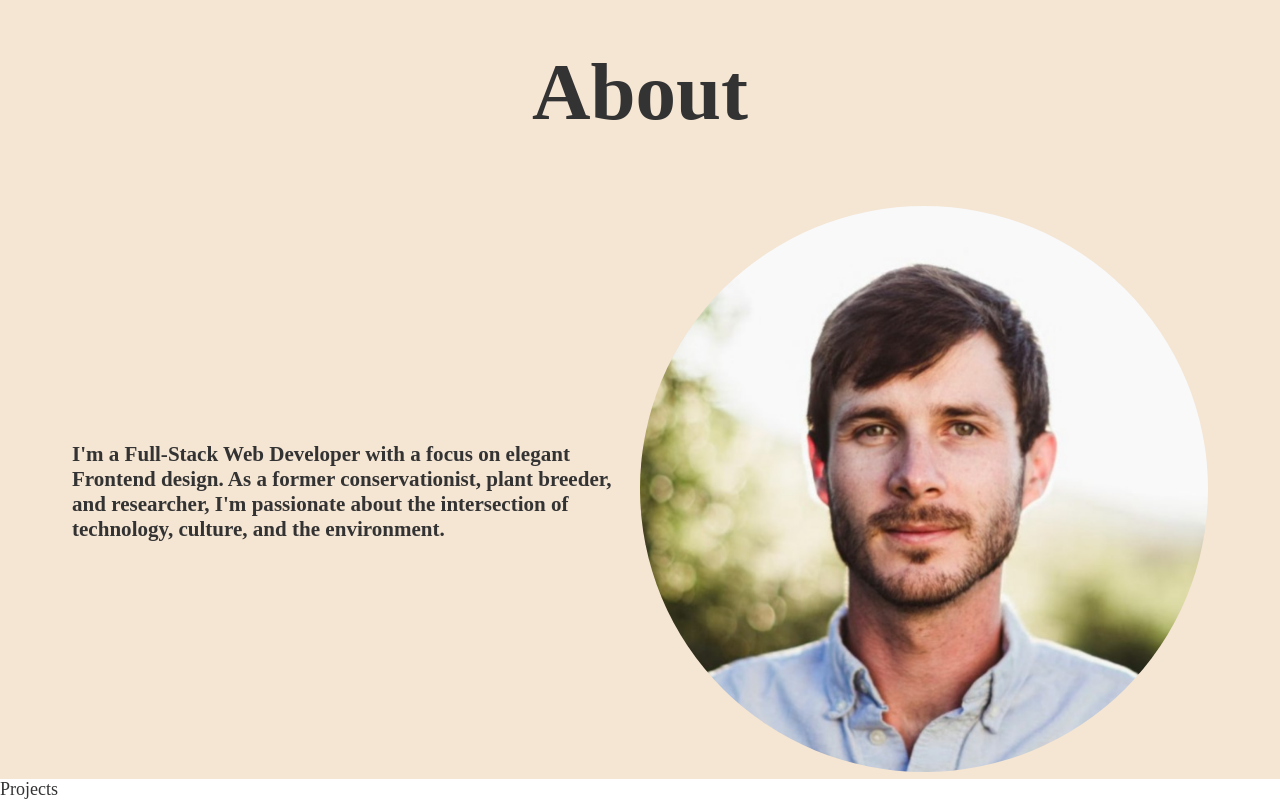
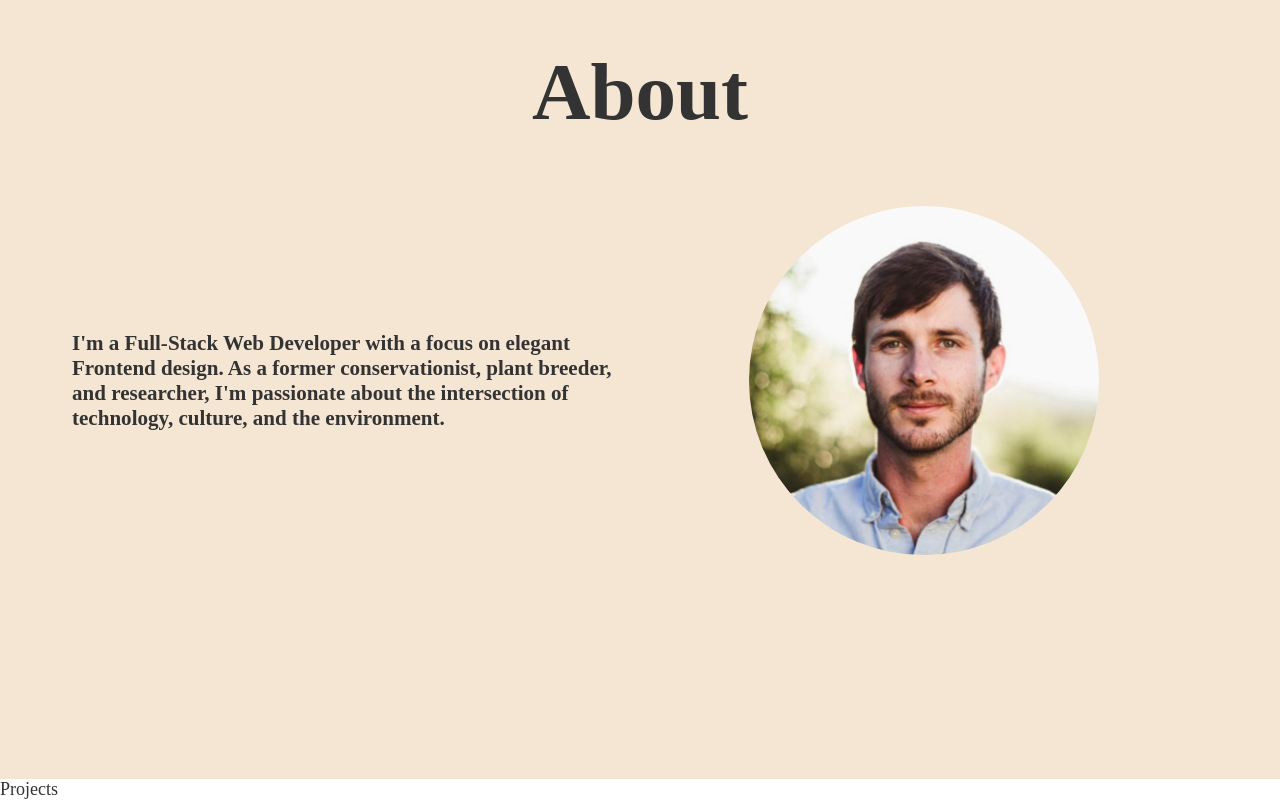
Before and after one commit to cody-barker/react-portfolio-website, a React (Create React App) app: page / in a window 1280 px wide. Shown: the part 821-1621 px from the top of the page. Built offline with nearby package versions, Linux system fonts and the light colour scheme.

Commit message:
resize about image

```diff
--- a/src/styles/App.css
+++ b/src/styles/App.css
@@ -153,7 +153,14 @@ section {
 }
 
 .about-right{
+  display: flex;
+  justify-content: center;
+  align-items: center;
   width: 50%;
+}
+
+.about-right img{
+  max-width: 350px;
 }
 
 .about-section {
@@ -165,7 +172,7 @@ section {
 
 .about-section-headshot {
   width: 100%;
- border-radius: 100%;
+  border-radius: 100%;
 }
 
 .container {
```
